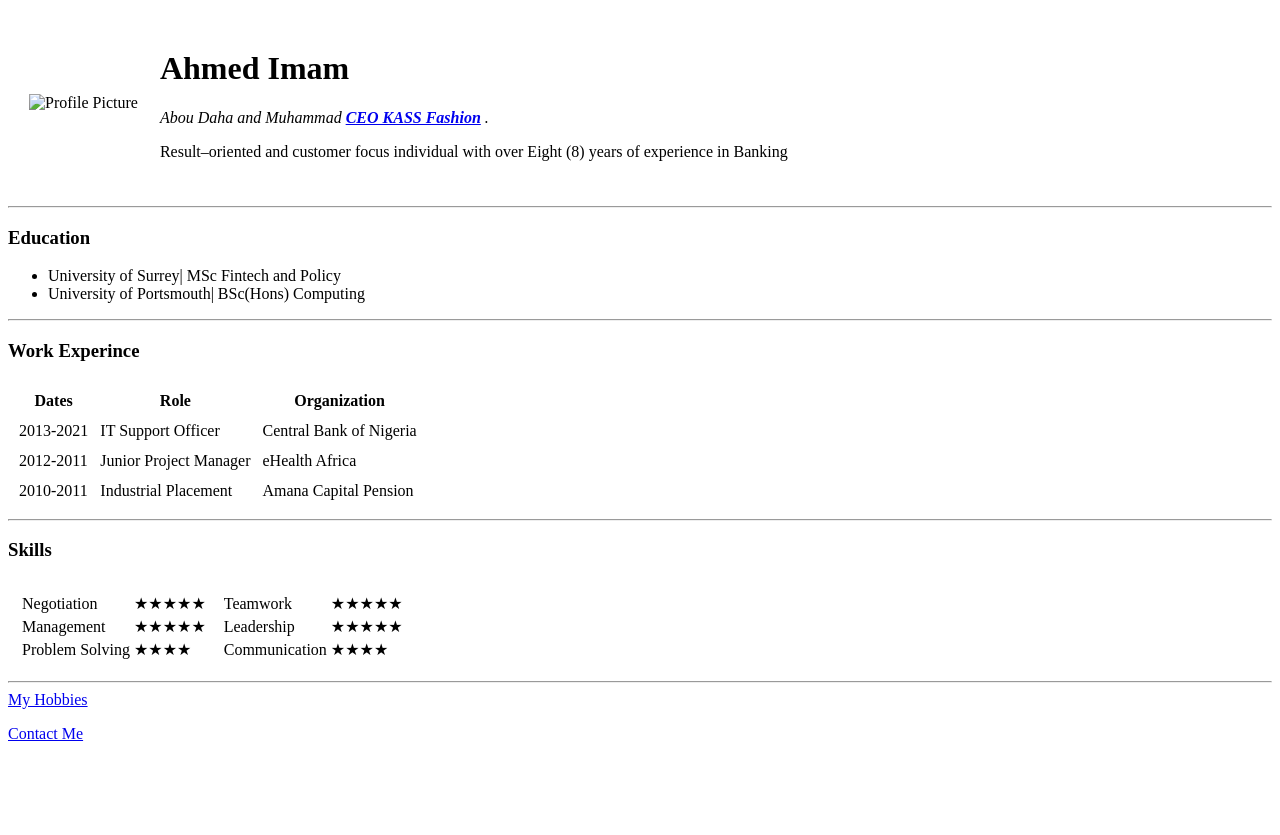
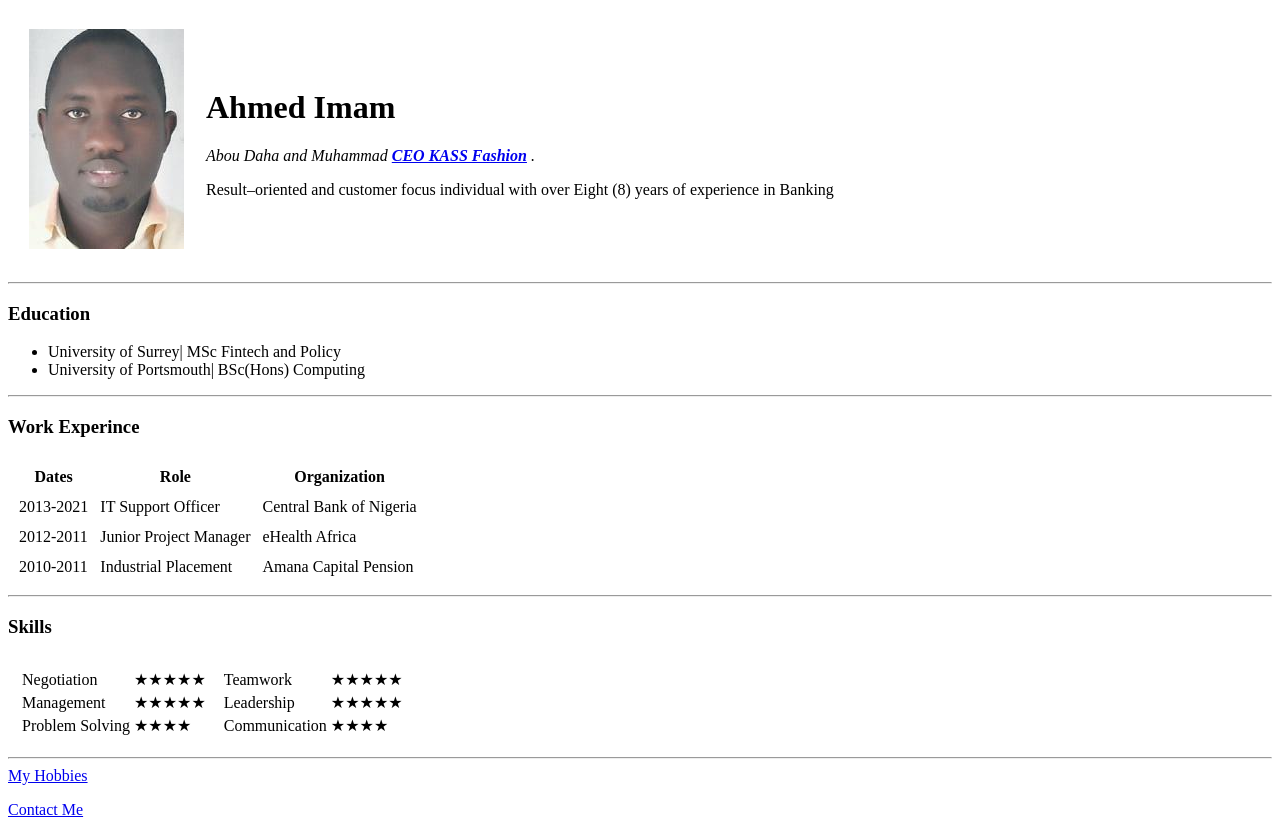
Before and after one commit to ai00510/cv, a plain HTML site: page index.html in a window 1280 px wide. Before the commit the page ends 800 px from the top, so only its background shows below. Drawn offline with Linux system fonts and the light colour scheme.

Commit message:
Update index.html

```diff
--- a/index.html
+++ b/index.html
@@ -7,7 +7,7 @@
   <body>
     <table cellspacing="20">
       <tr>
-        <td><img src="Ahmed-modified.jpg" alt="Profile Picture"></td>
+        <td><img src="ahmed imam.jpg" alt="Profile Picture"></td>
         <td> <h1>Ahmed Imam</h1>
          <p> <em> Abou Daha and Muhammad <strong><a href="https://twitter.com/imamahmed13"> CEO KASS Fashion</a> </strong>. </em></p>
          <p> Result–oriented and customer focus individual with over Eight (8) years of experience in Banking </p></td>
```
